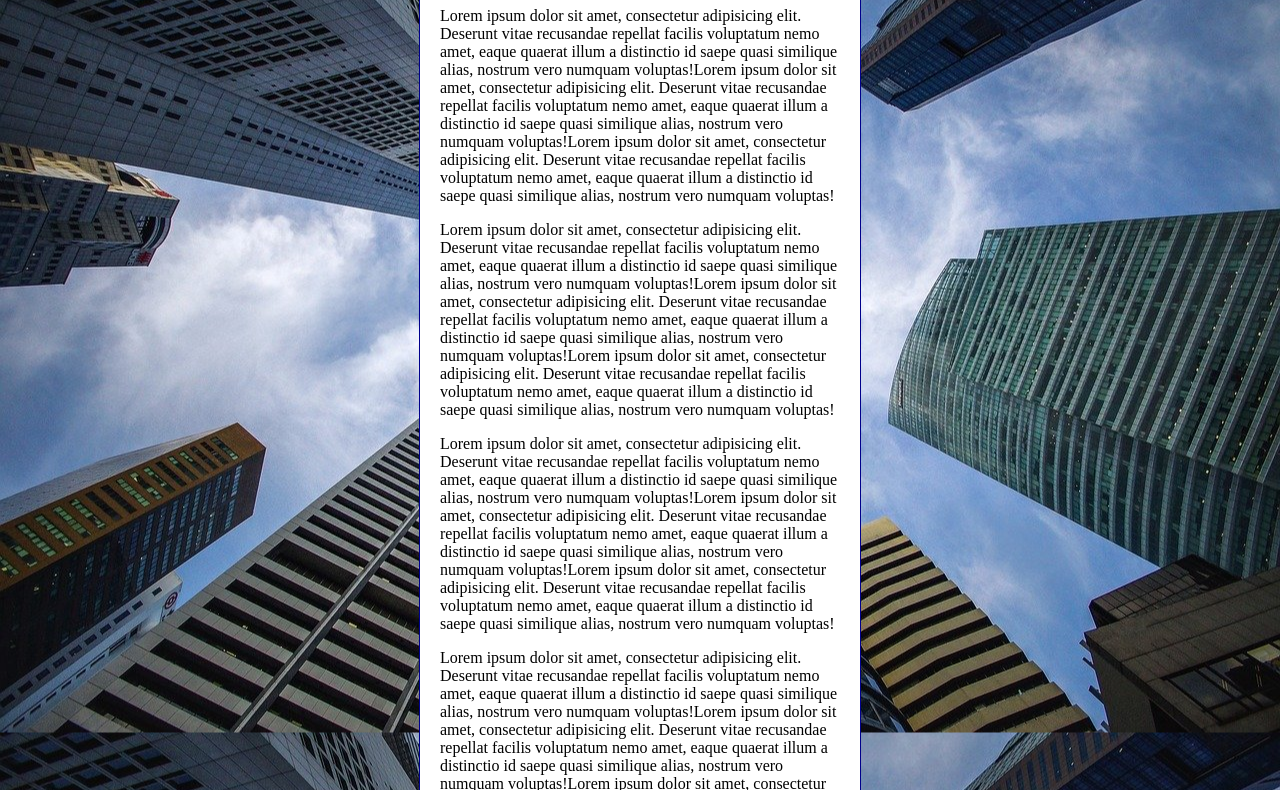
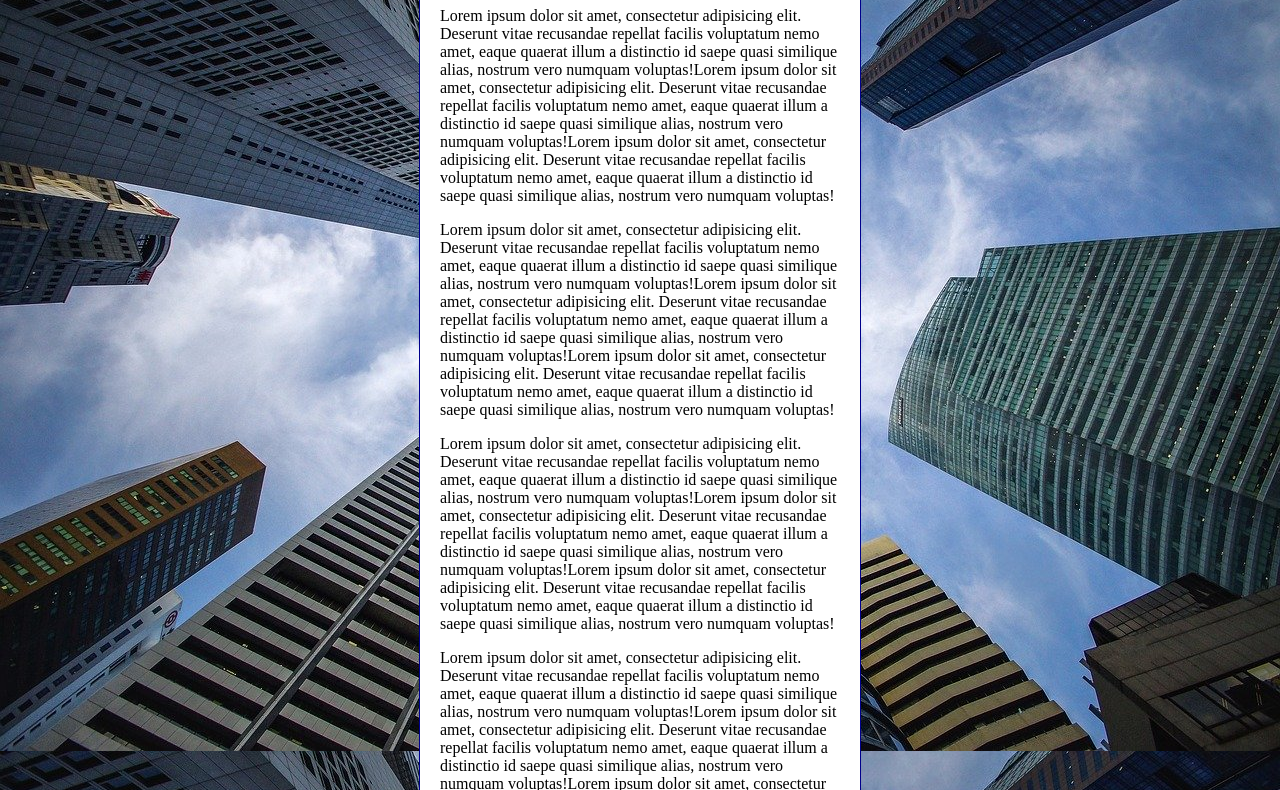
Before and after one commit to sanchelucass/html-css, a plain HTML site: page exercicios/modulo-03/ex022/fundo006.html in a window 1280 px wide. Shown: the part 102-892 px from the top of the page. Drawn offline with Linux system fonts and the light colour scheme.

Commit message:
Update fundo006.html

```diff
--- a/exercicios/modulo-03/ex022/fundo006.html
+++ b/exercicios/modulo-03/ex022/fundo006.html
@@ -3,20 +3,37 @@
 <head>
     <meta charset="UTF-8">
     <meta name="viewport" content="width=device-width, initial-scale=1.0">
-    <title>Testes de Tamanhos de Imagem</title>
+    <title>Fundo fixo de tela</title>
     <style>
         body {
-            height: 100vh;
+           /* height: 100vh;
             background-color: black;
             background-image: url('imagens/wallpaper002.jpg');
             background-position: center center;
-            background-repeat: repeat-y;
+            background-repeat: no-repeat;
             background-size: cover;
+            background-attachment: fixed;*/
+
+            /* Shorthand - background
+                color > image > position > [size] > repeat > attachment
+            */
+
+            background: black url('imagens/wallpaper002.jpg') center center / cover no-repeat fixed;
+
+           /* 📝 REVISÃO:
+
+background-attachment: scroll;	-> padrão; o fundo rola junto com o conteúdo fixed;	-> fundo fixo à tela, a medida que o conteúdo rola                                                  (ótimo combinado com background-size: cover;)
+
+Shorthand - background:
+
+ 	Sequência:	color > image > position > / > size > repeat > attachment
+
+ Ex:	background: black url('imagens/wallpaper002.jpg') center center / cover no-repeat fixed; */
         }
 
         main {
             background-color: white;
-            width: 400px;
+            max-width: 400px;
             padding: 20px;
             margin: auto;
             border: 1px solid darkblue;
```
